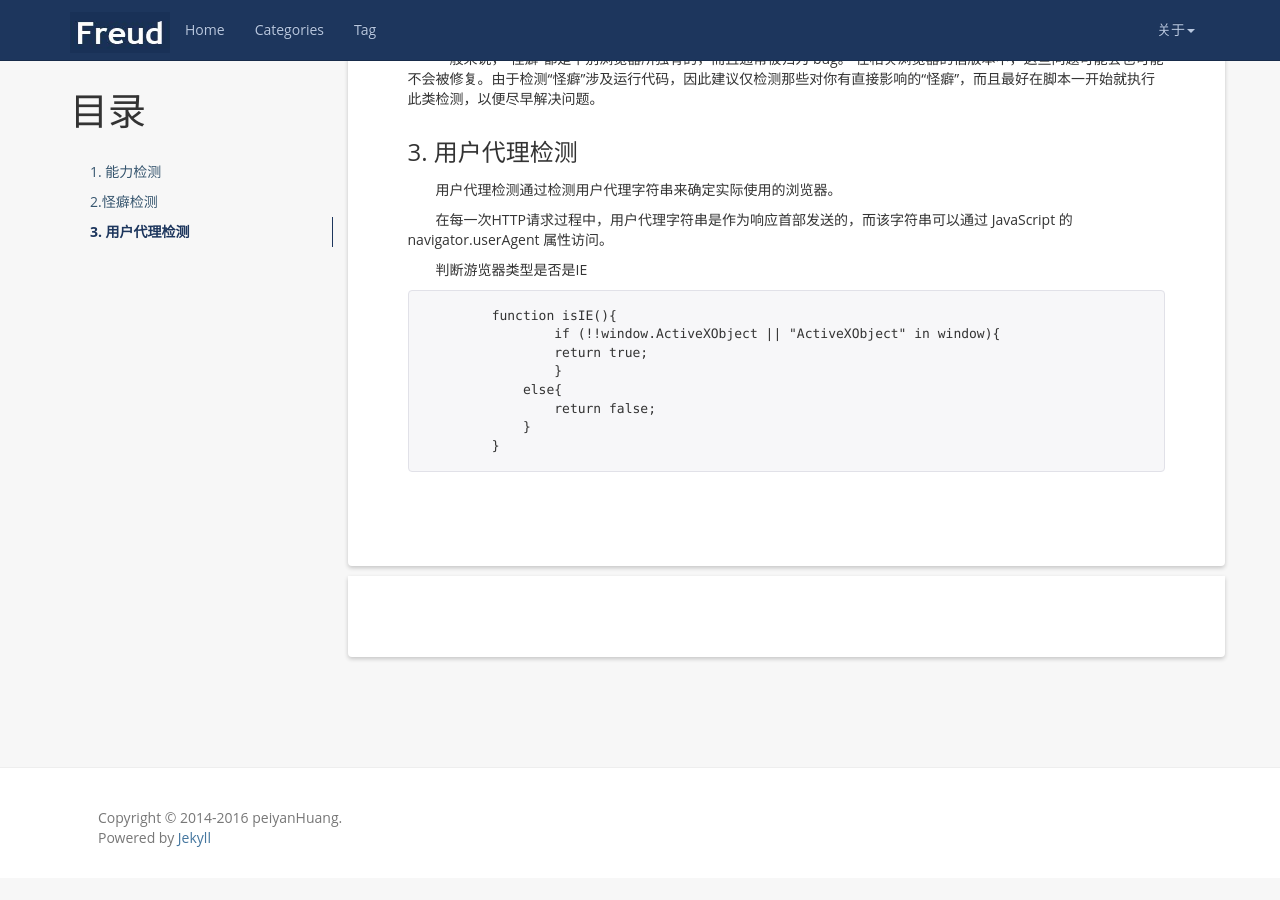
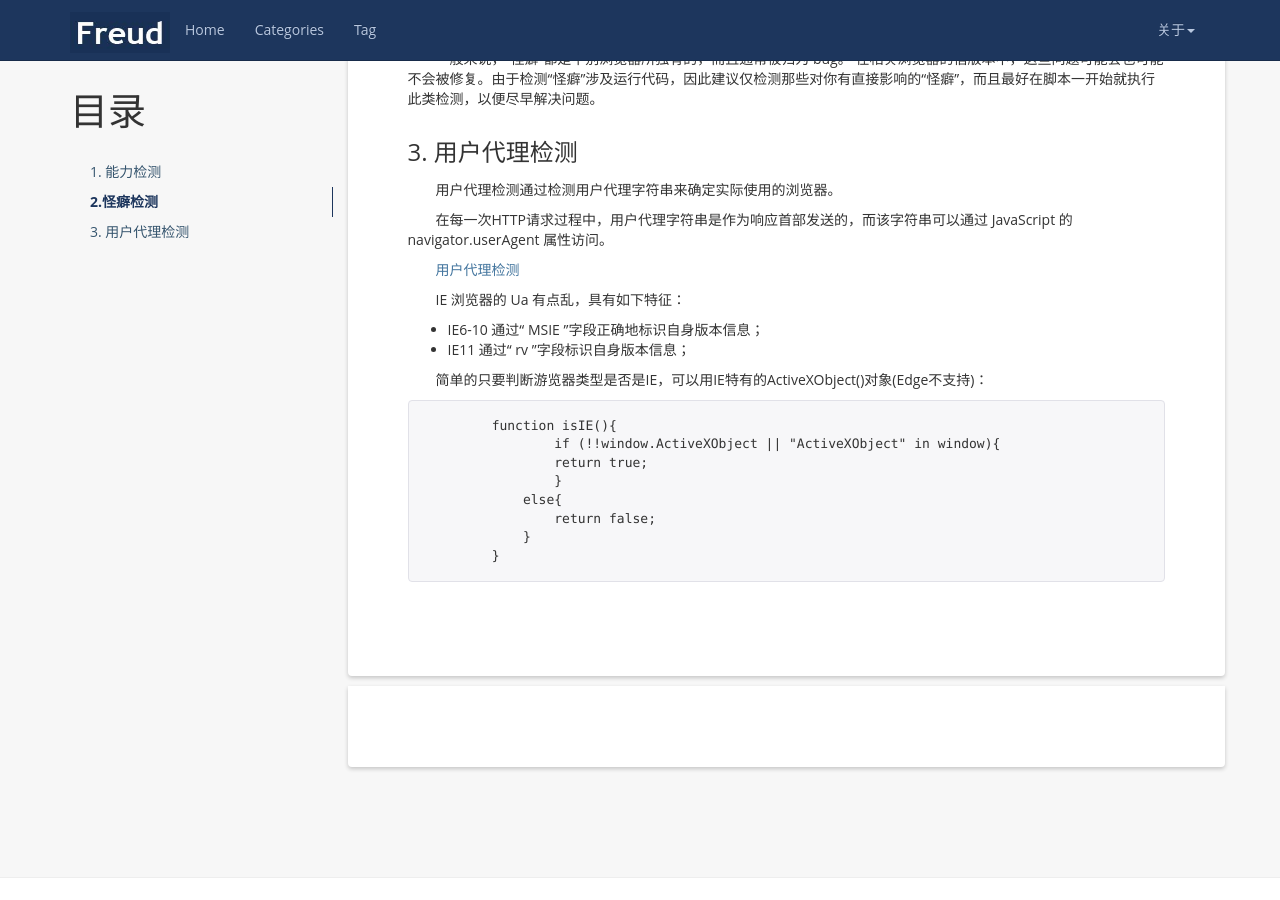
Before and after one commit to peiyanhuang/MyBlog, a Jekyll site: the page built from _posts/2016-12-09-judge-broweser-type.md, in a window 1280 px wide and 900 px high, scrolled down 1561 px. Built offline with Jekyll 4.4.1, drawn with Linux system fonts in a browser that asks for light colours; before the commit the page ends 2439 px from its top, so only the background shows below that.

Commit message:
client detection

````diff
--- a/_posts/2016-12-09-judge-broweser-type.md
+++ b/_posts/2016-12-09-judge-broweser-type.md
@@ -74,21 +74,14 @@
 
 在每一次HTTP请求过程中，用户代理字符串是作为响应首部发送的，而该字符串可以通过 JavaScript 的 navigator.userAgent 属性访问。
 
+[用户代理检测](https://github.com/peiyanhuang/learn/blob/master/js/clientDetection/browser.js)
 
+IE 浏览器的 Ua 有点乱，具有如下特征：
 
+- IE6-10 通过“ MSIE ”字段正确地标识自身版本信息；
+- IE11 通过“ rv ”字段标识自身版本信息；
 
-
-
-
-
-
-
-
-
-
-
-
-判断游览器类型是否是IE
+简单的只要判断游览器类型是否是IE，可以用IE特有的ActiveXObject()对象(Edge不支持)：
 
 ```
 	function isIE(){
````
